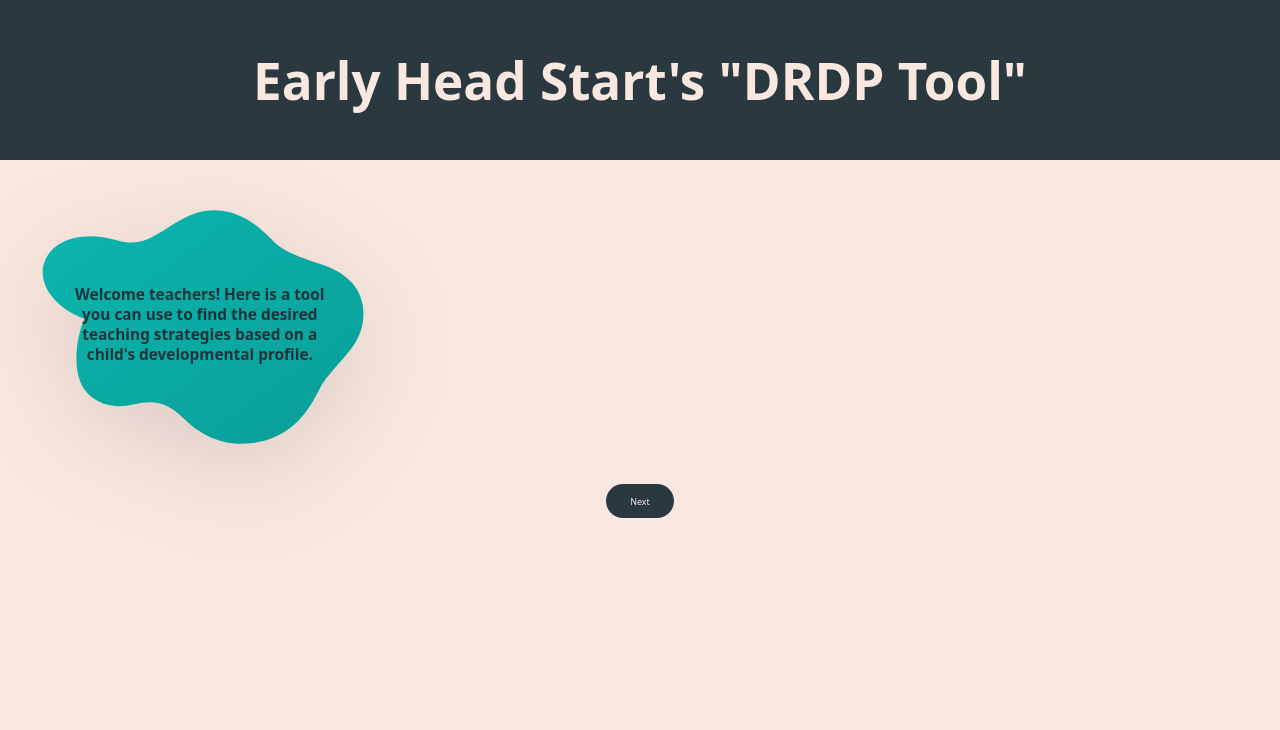
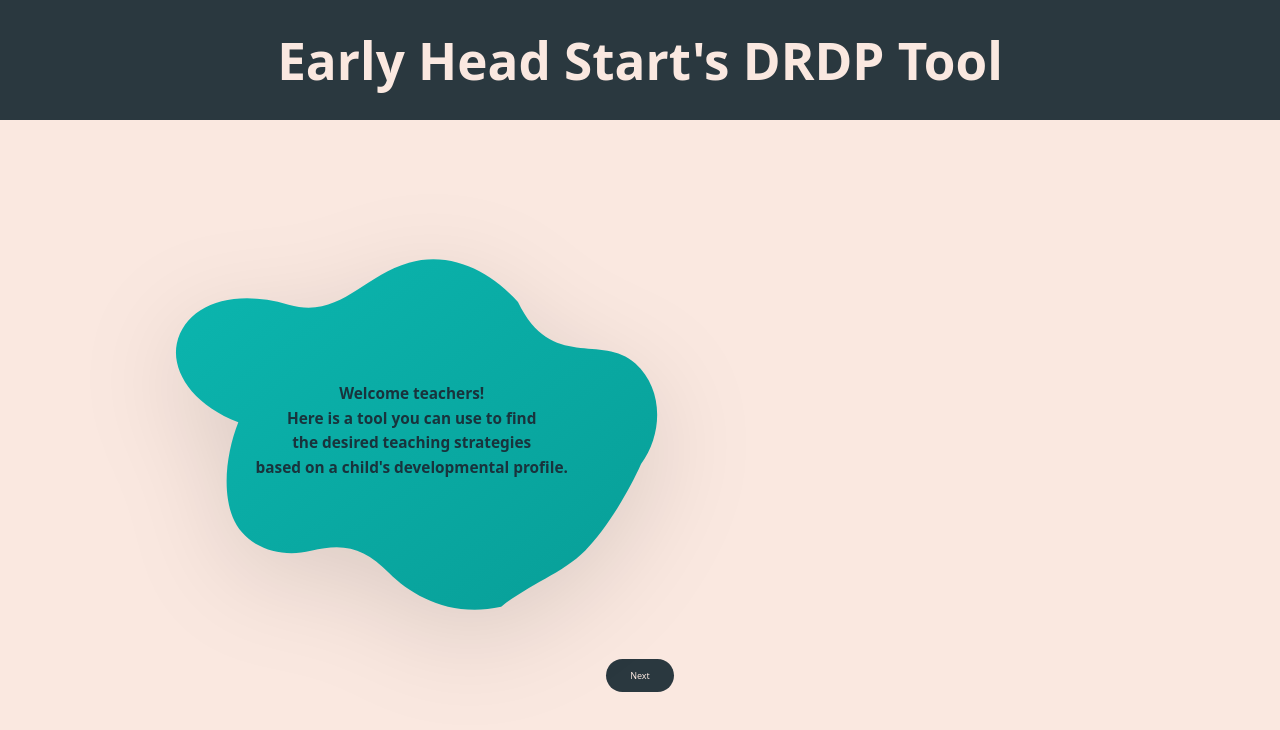
Before and after one commit to kylelin23/EHS_webpage, a React (Vite) app: page / in a window 1280 px wide. Shown: the top 730 px of the page. Built offline with nearby package versions, Linux system fonts and the light colour scheme.

Commit message:
blob update 2

```diff
--- a/src/welcomePage.css
+++ b/src/welcomePage.css
@@ -8,7 +8,7 @@
 
 .header {
   background-color: #2a383f;
-  height: 20vh;
+  height: 15vh;
   width: 100vw;
   display: flex;
   align-items: center;
@@ -28,7 +28,9 @@ h1 {
 .hero { display: grid; gap: clamp(12px, 2.5vw, 24px); padding: clamp(16px, 3vw, 32px); }
 
 /* blob */
-.blob-outer { width: 30%; display: grid; place-items: left; }
+.blob-outer { width: 45%; display: grid; place-items: left; }
+.blob-outer { translate: 10vw 0; }
+.blob-outer { margin-block-start: 10vh; }
 .blob-card { position: relative; width: min(92%, 60vw); aspect-ratio: 5 / 4; filter: drop-shadow(0 2vw 4vw rgba(0,0,0,.12)); }
 .blob-svg { position: absolute; inset: 0; width: 100%; height: 100%; }
 .blob-text {
@@ -41,15 +43,15 @@ h1 {
 
   /* sensible, responsive values */
   padding: clamp(16px, 3.5vw, 40px);
-  font-size: clamp(1.2vw, 0.5vw, 0.2vw);
+  font-size: clamp(1.2vw, 0.4vw, 0.2vw);
   line-height: 1.3;      /* closer lines without overlap */
   font-weight: 600;
 }
 
 .blob-text strong {
   display: block;          /* put title on its own line */
-  margin-bottom: 0.15em;   /* small gap to next line */
-  font-weight: 800;
+  margin-bottom: 0.30em;   /* small gap to next line */
+  font-weight: 700;
 }
 
 .next-btn {
--- a/src/welcomePage.jsx
+++ b/src/welcomePage.jsx
@@ -8,7 +8,7 @@ function WelcomePage() {
   return (
     <div className="container">
       <div className="header">
-        <h1>Early Head Start's "DRDP Tool"</h1>
+        <h1>Early Head Start's DRDP Tool</h1>
       </div>
 
       <div className="hero">
@@ -28,25 +28,30 @@ function WelcomePage() {
                 C 45,120 130,90 230,120
                 C 320,146 360,70 445,45
                 C 520,24 590,60 640,115
-                C 700,180 790,170 850,225
+                C 700,240 790,170 850,225
                 C 900,270 900,350 860,405
-                C 825,452 790,480 770,520
-                C 740,580 700,640 610,660
+                C 840,450 800,520 760,560
+                C 720,600 660,620 610,660
                 C 520,680 450,640 410,600
                 C 365,555 330,545 270,560
                 C 210,575 150,550 130,500
-                C 110,450 120,380 140,330 Z" />
+                C 110,450 120,380 140,330
+                C 450,450,120,380,140,330
+                Z" />
             </svg>
 
             <div className="blob-text">
-              <strong>Welcome teachers!
-              Here is a tool you can use to find the desired teaching strategies
+              <strong>Welcome teachers!<strong>
+              </strong>
+              Here is a tool you can use to find <strong>
+                </strong>the desired teaching strategies<strong>
+                </strong>
               based on a child's developmental profile.</strong>
             </div>
           </div>
         </div>
 
-        <button className="next-btn" onClick={navigateButton}>Next</button>
+  <button className="next-btn" onClick={navigateButton}>Next</button>
       </div>
     </div>
   );
```
